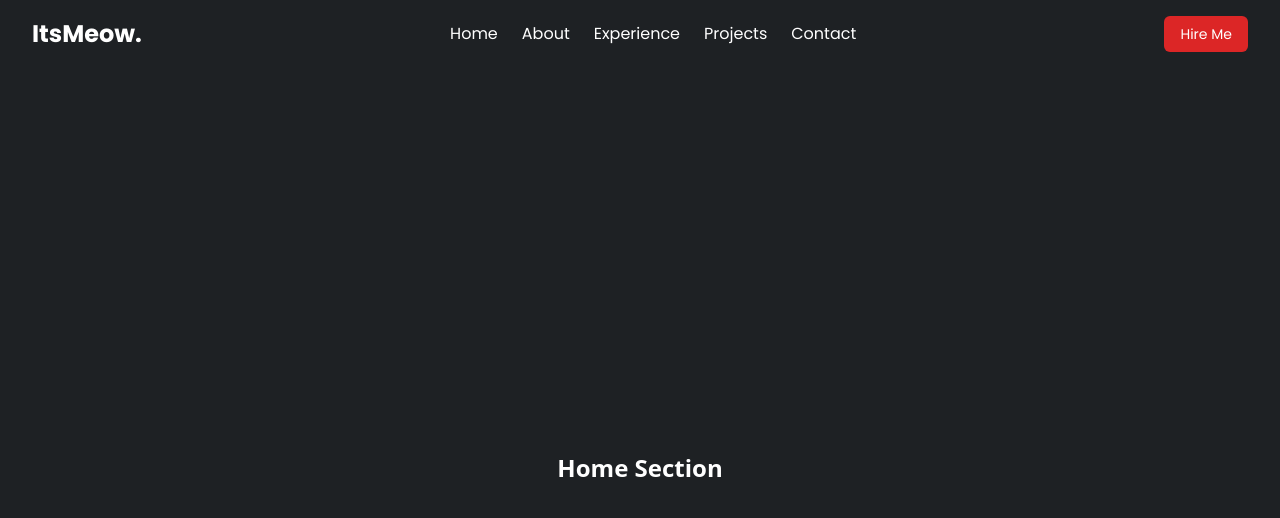
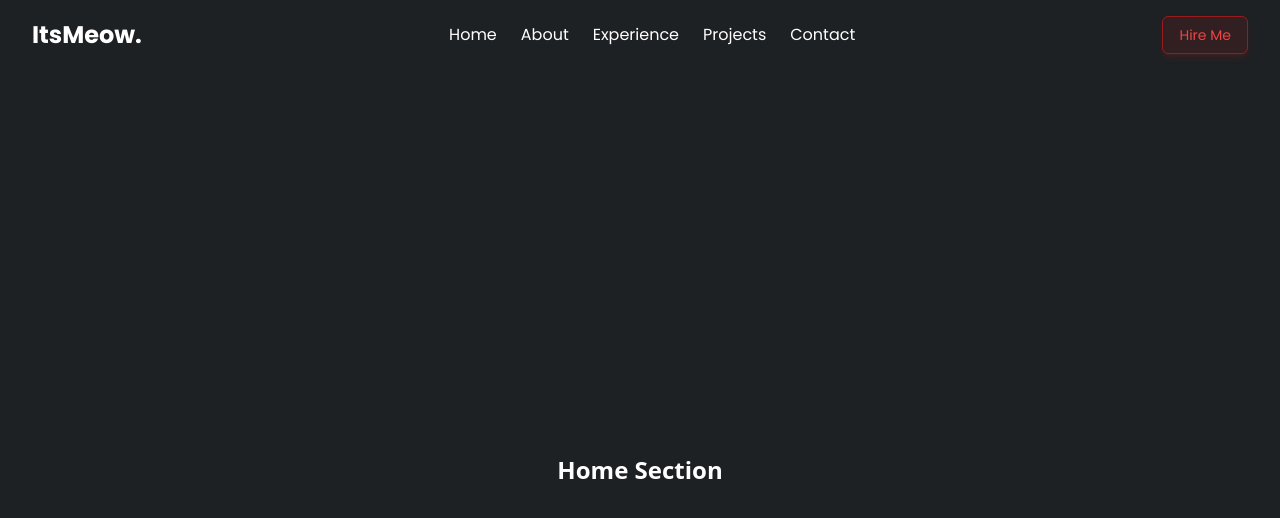
Before and after one commit to azrilpramudia/my-personal-website, a React (Vite) app: page / in a window 1280 px wide. Shown: the top 518 px of the page. Built offline with nearby package versions, Linux system fonts and the light colour scheme.

Commit message:
chore: improve button

```diff
--- a/src/components/Navbar.jsx
+++ b/src/components/Navbar.jsx
@@ -23,7 +23,7 @@ const Navbar = () => {
       </ul>
 
       {/* Button */}
-      <button className="bg-red-600 hover:bg-red-400 font-poppins text-white text-sm px-4 py-2 rounded-md transition duration-200 cursor-pointer">
+      <button className="font-poppins text-red-500 text-sm px-4 py-2 rounded-md border border-red-800 bg-red-900/20 hover:bg-red-800/30 shadow-md shadow-red-900/30 transition duration-200">
         Hire Me
       </button>
     </nav>
--- a/tailwind.config.js
+++ b/tailwind.config.js
@@ -12,6 +12,7 @@ export default {
 
       colors: {
         primary: '#1E2124',
+        secondary: '#121214',
       },
     },
   },
```
